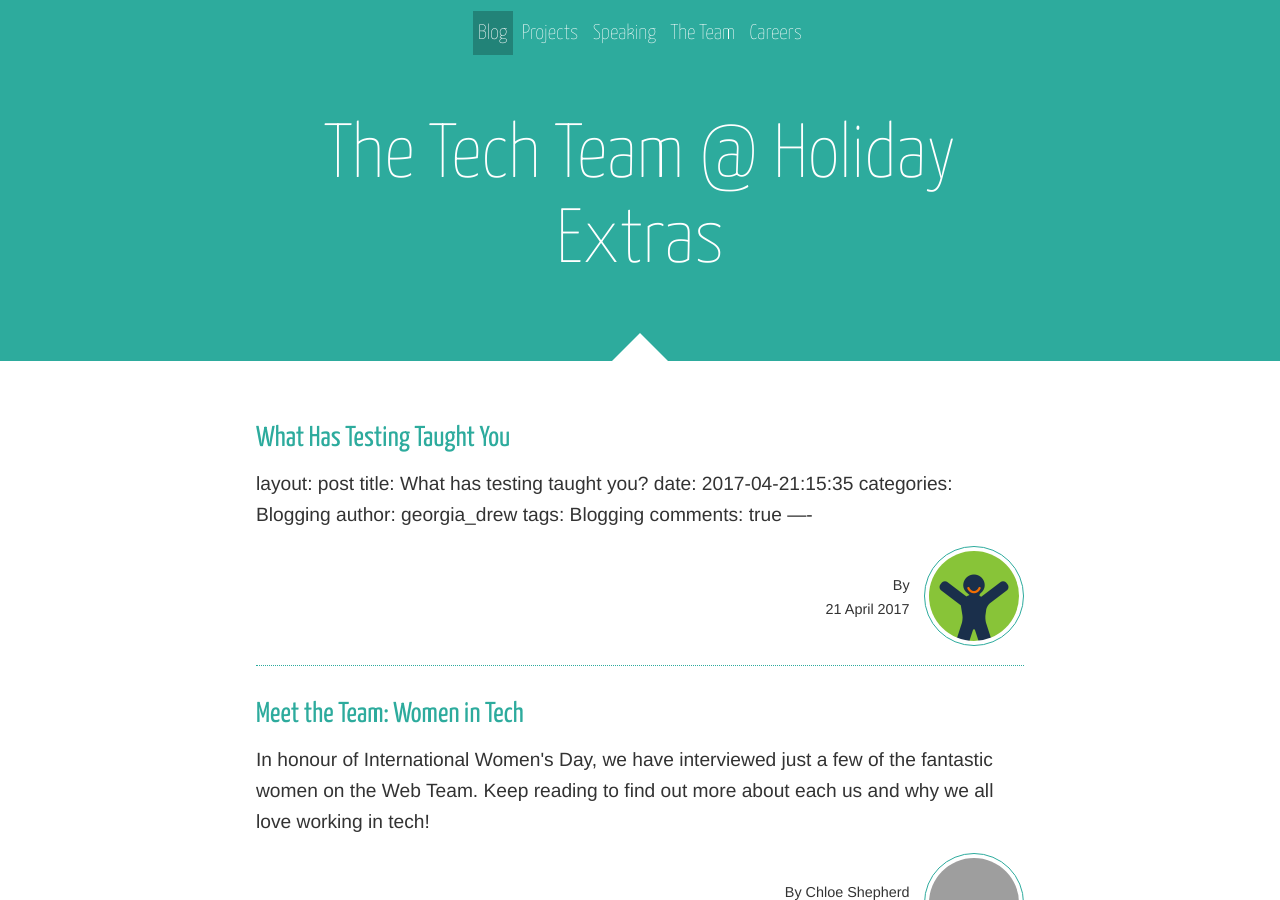
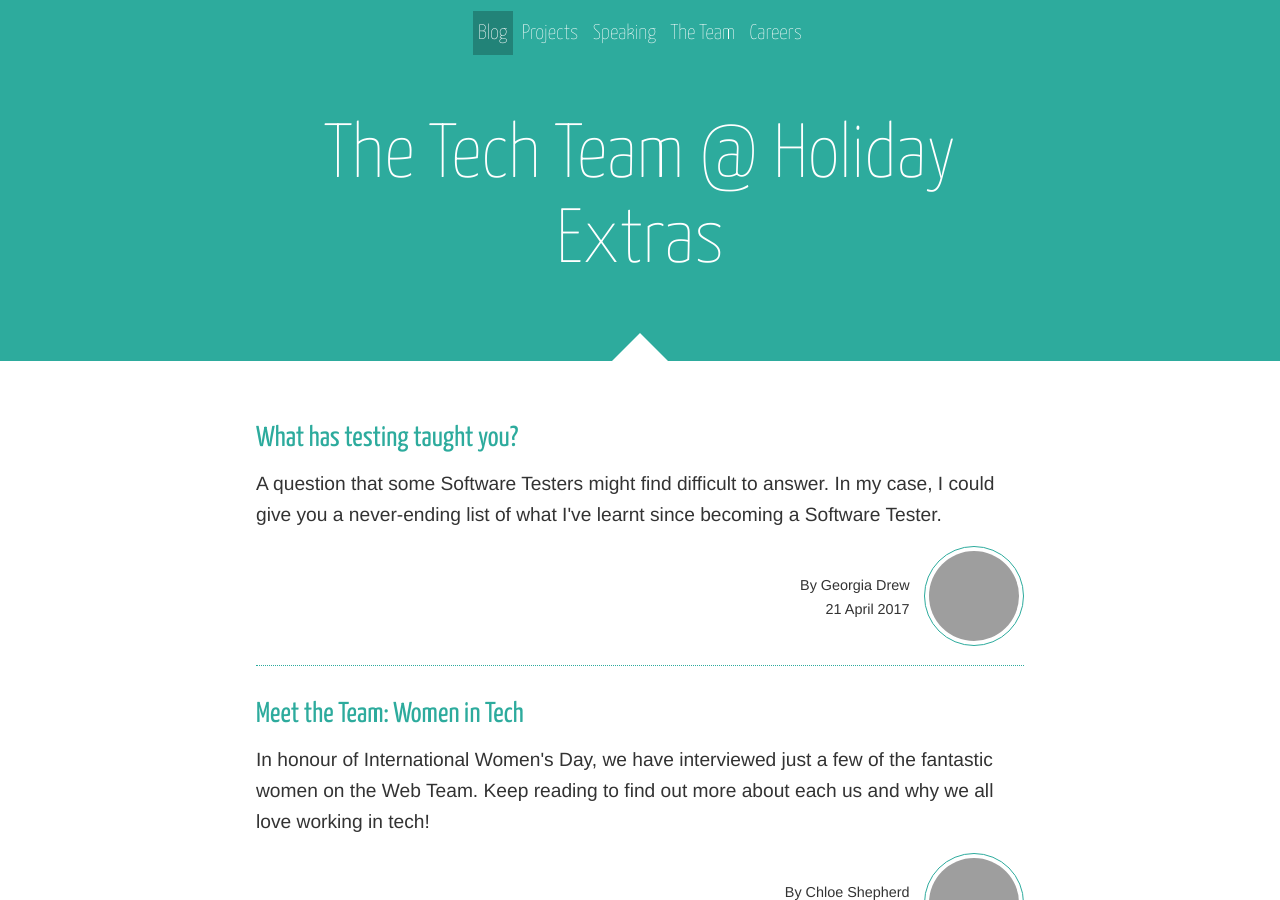
Before and after one commit to holidayextras/holidayextras.github.com, a Jekyll site: the page built from index.html, in a window 1280 px wide and 900 px high. Built offline with Jekyll 4.4.1, drawn with Linux system fonts in a browser that asks for light colours; nearby versions of some CDN libraries; the list of posts is cut into pages by our own code; comment, search, counter and statistics services are not loaded; grey boxes are pictures that could not be loaded.

Commit message:
Fixed front matter

```diff
--- a/_posts/2017-04-21-what-has-testing-taught-you.md
+++ b/_posts/2017-04-21-what-has-testing-taught-you.md
@@ -1,12 +1,11 @@
 ---
+comments: 'true'
 layout: post
-title: What has testing taught you?
-date: 2017-04-21:15:35
-categories: Blogging
+title: "What has testing taught you?"
 author: georgia_drew
-tags: Blogging
-comments: true
-  ----
+tags: testing
+excerpt: A question that some Software Testers might find difficult to answer. In my case, I could give you a never-ending list of what I've learnt since becoming a Software Tester.
+---
 
 ## What has testing taught you?
 A question that some Software Testers might find difficult to answer. In my case, I could give you a never-ending list of what I've learnt since becoming a Software Tester.
```
